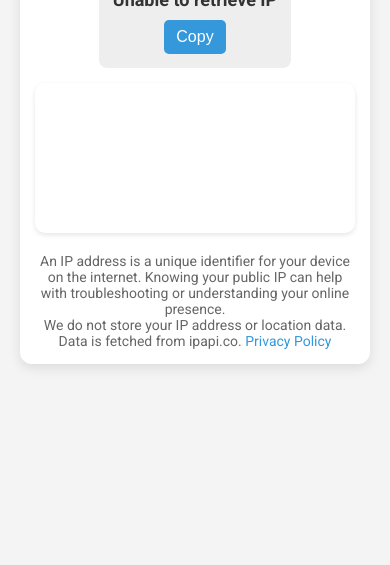
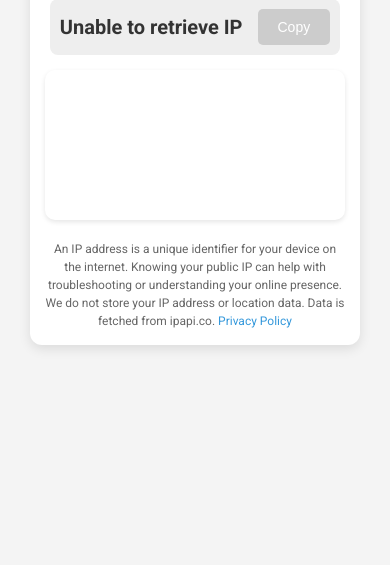
Before and after one commit to aarush67/whatsmyip, a plain HTML site: page index.html in a window 390 px wide. Shown: the part 279-844 px from the top of the page. Drawn offline with nearby package versions, Linux system fonts and the light colour scheme; no server answers.

Commit message:
Update index.html

```diff
--- a/index.html
+++ b/index.html
@@ -71,7 +71,7 @@
             display: flex;
             justify-content: center;
             align-items: center;
-            height: 100vh;
+            min-height: 100vh;
             text-align: center;
             padding: 20px;
         }
@@ -88,12 +88,13 @@
             color: var(--primary-color);
             font-size: 32px;
             font-weight: 700;
-            margin-bottom: 10px;
+            margin-bottom: 15px;
         }
         .ip-container {
             display: flex;
             justify-content: space-between;
             align-items: center;
+            gap: 20px; /* More spacing between IP and button */
             background: #eee;
             padding: 14px;
             border-radius: 8px;
@@ -106,10 +107,18 @@
             background: var(--primary-color);
             color: white;
             border: none;
-            padding: 5px 10px;
+            padding: 8px 16px; /* Increased padding for better spacing and tap area */
             border-radius: 5px;
             cursor: pointer;
             font-size: 16px;
+            transition: background 0.3s ease;
+        }
+        #copy-btn:hover:not(:disabled) {
+            background: #2980b9; /* Slightly darker shade on hover */
+        }
+        #copy-btn:disabled {
+            background: #ccc;
+            cursor: not-allowed;
         }
         #copy-feedback {
             color: green;
@@ -130,6 +139,7 @@
         .small-text {
             font-size: 14px;
             color: #666;
+            line-height: 1.5;
         }
         a {
             color: var(--primary-color);
@@ -156,23 +166,29 @@
             from { opacity: 0; transform: translateY(-10px); }
             to { opacity: 1; transform: translateY(0); }
         }
+        /* Mobile Optimizations */
         @media (max-width: 600px) {
             .container {
                 padding: 15px;
+                margin: 10px;
             }
             h1 {
                 font-size: 24px;
             }
             .ip-container {
-                font-size: 18px;
-                flex-direction: column;
-                gap: 10px;
+                font-size: 20px;
+                gap: 15px; /* Adjusted spacing for mobile */
+                padding: 10px;
             }
             #copy-btn {
-                padding: 8px 12px;
+                padding: 10px 20px; /* Larger tap area for mobile */
+                font-size: 14px;
             }
             #map {
                 height: 150px;
+            }
+            .small-text {
+                font-size: 12px;
             }
         }
     </style>
```
